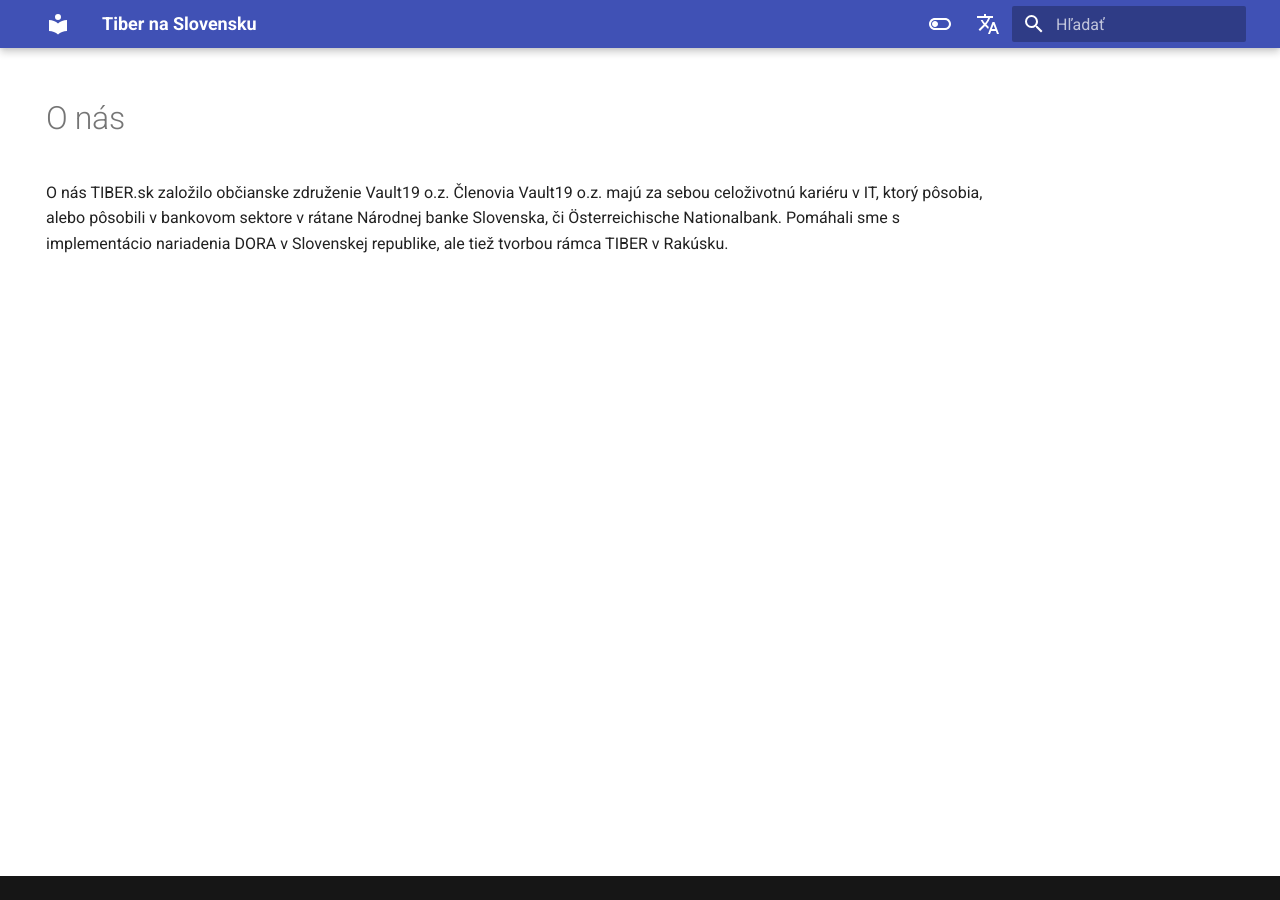
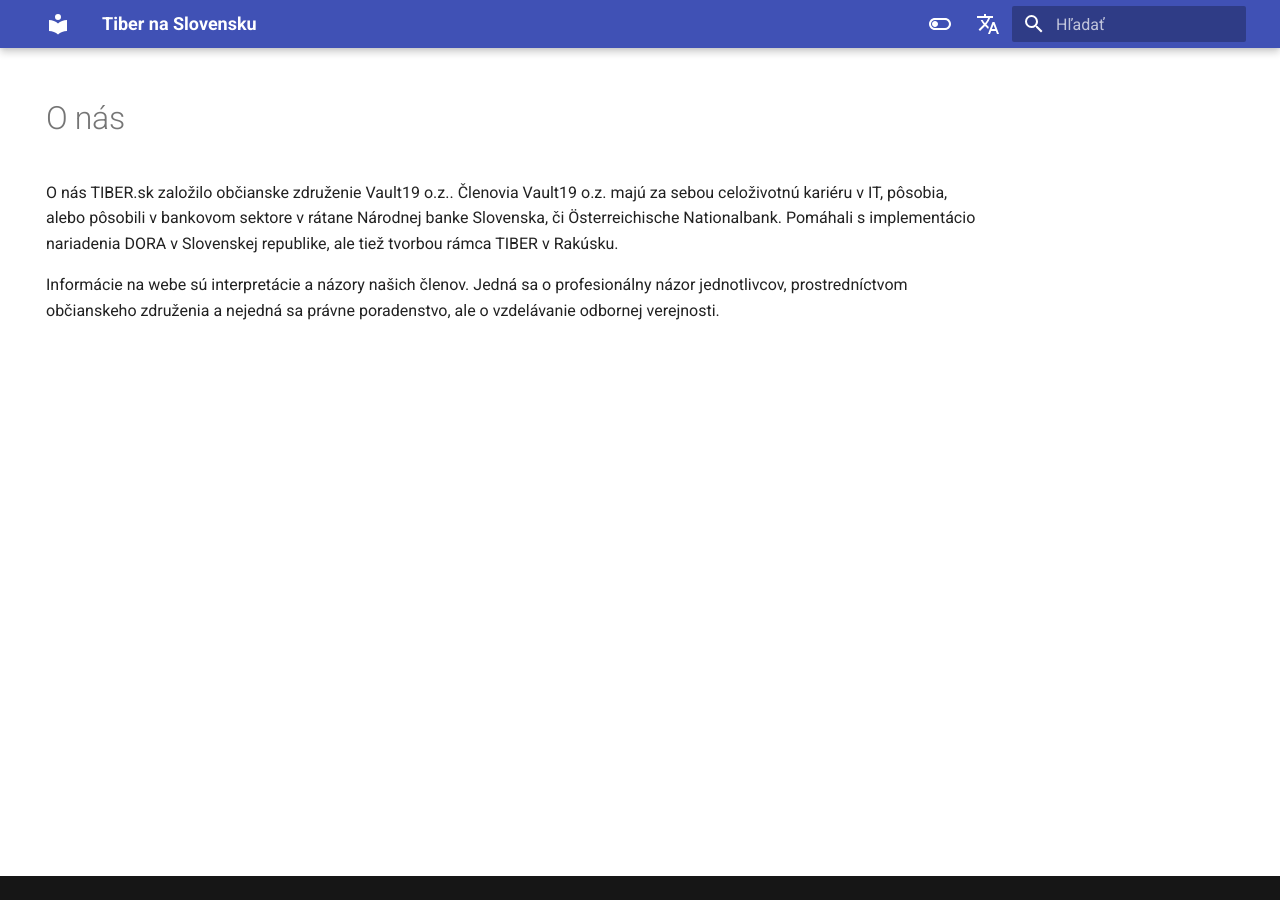
Before and after one commit to ricco386/tiber-sk, an MkDocs documentation site: the page built from docs/o_nás.md, in a window 1280 px wide. Built offline with MkDocs 1.6.1 and Material for MkDocs 9.7.7, drawn with Linux system fonts in a browser that asks for light colours; plug-ins that fetch from the network failed and are left out; comment, search, counter and statistics services are not loaded.

Commit message:
Updated o nas section

```diff
--- a/docs/o_nás.md
+++ b/docs/o_nás.md
@@ -3,4 +3,6 @@
   - navigation
 ---
 O nás
-TIBER.sk založilo občianske združenie Vault19 o.z. Členovia Vault19 o.z. majú za sebou celoživotnú kariéru v IT, ktorý pôsobia, alebo pôsobili v bankovom sektore v rátane Národnej banke Slovenska, či Österreichische Nationalbank. Pomáhali sme s implementácio nariadenia DORA v Slovenskej republike, ale tiež tvorbou rámca TIBER v Rakúsku.
+TIBER.sk založilo občianske združenie Vault19 o.z.. Členovia Vault19 o.z. majú za sebou celoživotnú kariéru v IT, pôsobia, alebo pôsobili v bankovom sektore v rátane Národnej banke Slovenska, či Österreichische Nationalbank. Pomáhali s implementácio nariadenia DORA v Slovenskej republike, ale tiež tvorbou rámca TIBER v Rakúsku.
+
+Informácie na webe sú interpretácie a názory našich členov. Jedná sa o profesionálny názor jednotlivcov, prostredníctvom občianskeho združenia a nejedná sa právne poradenstvo, ale o vzdelávanie odbornej verejnosti.
```
